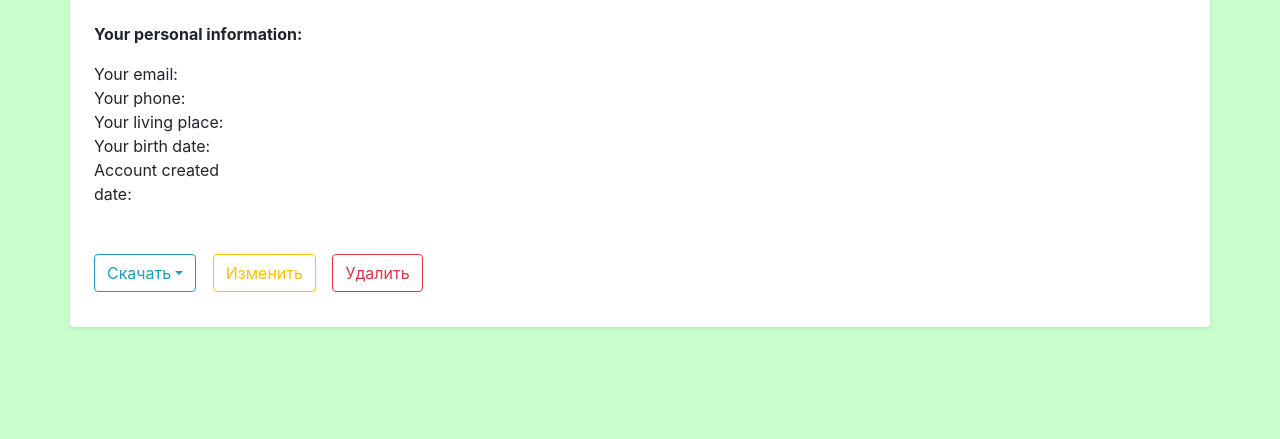
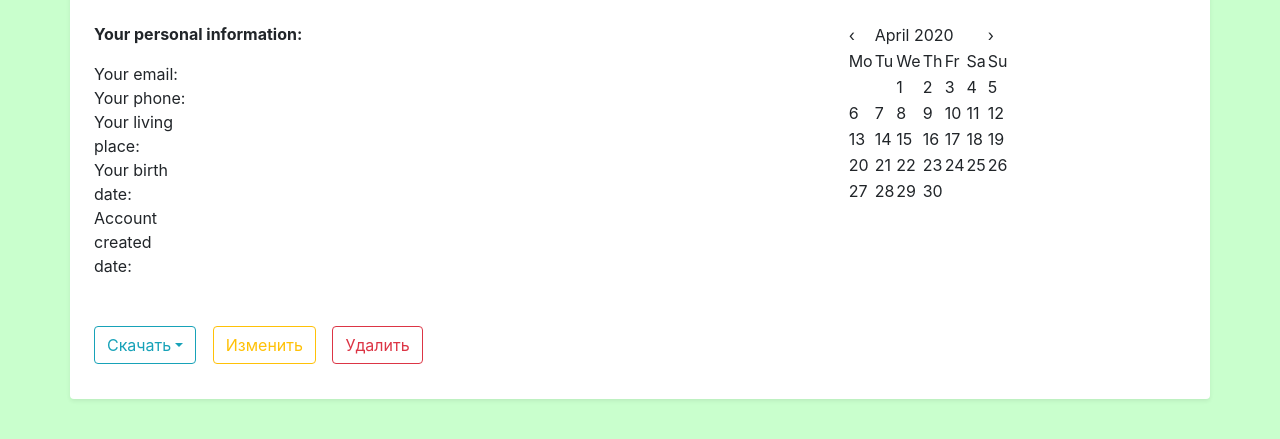
Before and after one commit to whyme0/mWallet, a Django app: template mWallet/templates/profiles/profile.html in a window 1280 px wide. Shown: the part 162-601 px from the top of the page. Run offline with Django 3.2, Linux system fonts and the light colour scheme; the template is opened without the code that fills it, so the values that code supplies are empty; parts of the project's set-up code (start-up, migrations or seed data) failed here and were passed over; some libraries are stand-ins or nearby versions.

Commit message:
added celendar in profile template

```diff
--- a/mWallet/templates/profiles/profile.html
+++ b/mWallet/templates/profiles/profile.html
@@ -1,12 +1,15 @@
 {% extends "profiles/base_profile.html" %}
 {% load static %}
+{% block styles %}
+	<link rel="stylesheet" type="text/css" href="{% static 'profiles/profile.css' %}">
+{% endblock styles %}
 {% block blck %}
 	<div class="container">
 	<div class="mt-3">
 		<p style="font-size: 1.9em;">Welcome, {{user.get_full_name}}</p>
 	</div>
 		<div class="row pl-3">
-		<div class="col p-0">
+			<div class="col-8 p-0">
 			<p class="font-weight-bold">Your personal information: </p>
 			<div class="row mb-5">
 				<div class="col-2">
@@ -33,11 +36,63 @@
 							<a href="{% static 'temp-files/person.json' %}" download="true"  class="dropdown-item">.json</a>
 						</div>
 					</div>
-
 					<a href="{% url 'profiles:edit_profile' %}" class="btn btn-outline-warning">Изменить</a>
 					<a href="" class="btn btn-outline-danger">Удалить</a>
 				</div>
 			</div>
+			<div class="col">
+				<table id="calendar2">
+  					<thead>
+    					<tr><td>‹<td colspan="5"><td>›
+    					<tr><td>Mo<td>Tu<td>We<td>Th<td>Fr<td>Sa<td>Su
+ 					<tbody>
+				</table>
+			</div>
 		</div>
 	</div>
 {% endblock blck %}
+
+{% block js %}
+<script>
+	function Calendar2(id, year, month) {
+	var Dlast = new Date(year,month+1,0).getDate(),
+	    D = new Date(year,month,Dlast),
+	    DNlast = new Date(D.getFullYear(),D.getMonth(),Dlast).getDay(),
+	    DNfirst = new Date(D.getFullYear(),D.getMonth(),1).getDay(),
+	    calendar = '<tr>',
+	    month=["January","February","March","April","May","June","Jule","August","Semptember","October","November","December"];
+	if (DNfirst != 0) {
+	  for(var  i = 1; i < DNfirst; i++) calendar += '<td>';
+	}else{
+	  for(var  i = 0; i < 6; i++) calendar += '<td>';
+	}
+	for(var  i = 1; i <= Dlast; i++) {
+	  if (i == new Date().getDate() && D.getFullYear() == new Date().getFullYear() && D.getMonth() == new Date().getMonth()) {
+	    calendar += '<td class="today">' + i;
+	  }else{
+	    calendar += '<td>' + i;
+	  }
+	  if (new Date(D.getFullYear(),D.getMonth(),i).getDay() == 0) {
+	    calendar += '<tr>';
+	  }
+	}
+	for(var  i = DNlast; i < 7; i++) calendar += '<td>&nbsp;';
+	document.querySelector('#'+id+' tbody').innerHTML = calendar;
+	document.querySelector('#'+id+' thead td:nth-child(2)').innerHTML = month[D.getMonth()] +' '+ D.getFullYear();
+	document.querySelector('#'+id+' thead td:nth-child(2)').dataset.month = D.getMonth();
+	document.querySelector('#'+id+' thead td:nth-child(2)').dataset.year = D.getFullYear();
+	if (document.querySelectorAll('#'+id+' tbody tr').length < 6) {  // чтобы при перелистывании месяцев не "подпрыгивала" вся страница, добавляется ряд пустых клеток. Итог: всегда 6 строк для цифр
+	    document.querySelector('#'+id+' tbody').innerHTML += '<tr><td>&nbsp;<td>&nbsp;<td>&nbsp;<td>&nbsp;<td>&nbsp;<td>&nbsp;<td>&nbsp;';
+	}
+	}
+	Calendar2("calendar2", new Date().getFullYear(), new Date().getMonth());
+	// переключатель минус месяц
+	document.querySelector('#calendar2 thead tr:nth-child(1) td:nth-child(1)').onclick = function() {
+	  Calendar2("calendar2", document.querySelector('#calendar2 thead td:nth-child(2)').dataset.year, parseFloat(document.querySelector('#calendar2 thead td:nth-child(2)').dataset.month)-1);
+	}
+	// переключатель плюс месяц
+	document.querySelector('#calendar2 thead tr:nth-child(1) td:nth-child(3)').onclick = function() {
+	  Calendar2("calendar2", document.querySelector('#calendar2 thead td:nth-child(2)').dataset.year, parseFloat(document.querySelector('#calendar2 thead td:nth-child(2)').dataset.month)+1);
+	};
+</script>
+{% endblock js %}
```
Lines whose indentation alone changed are shown as unchanged.
